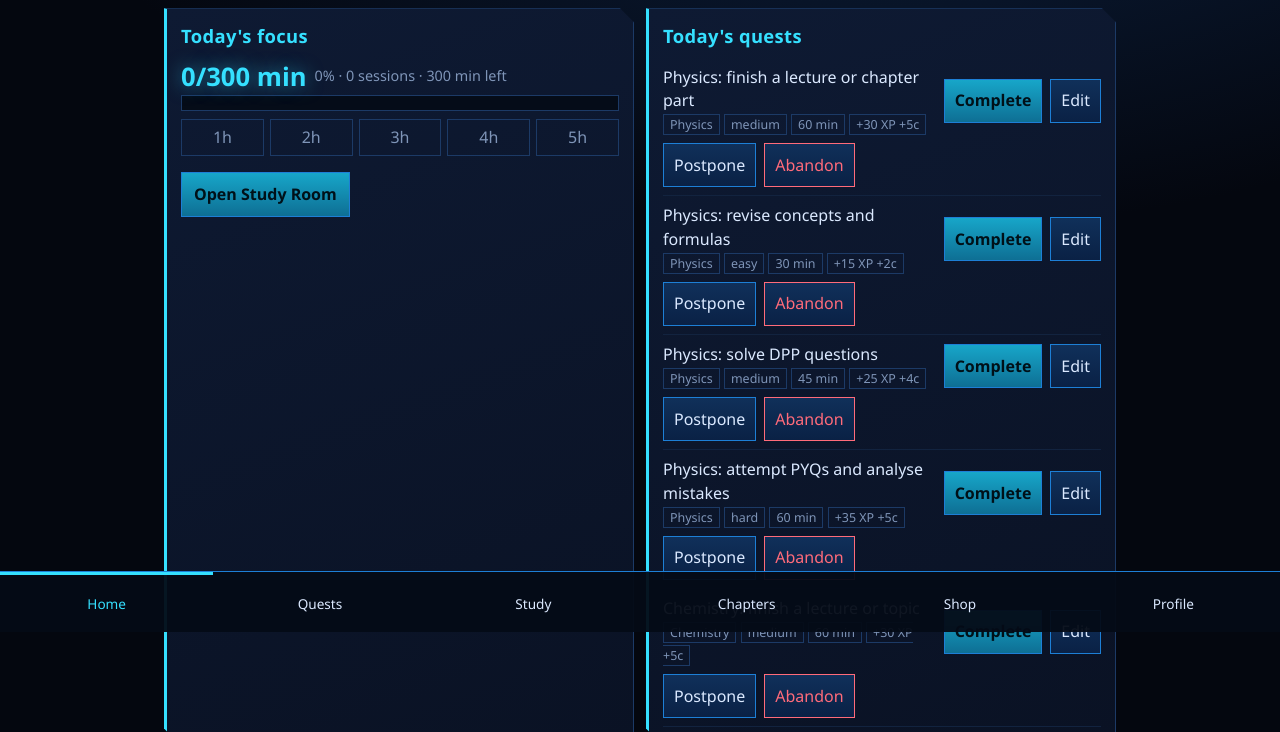
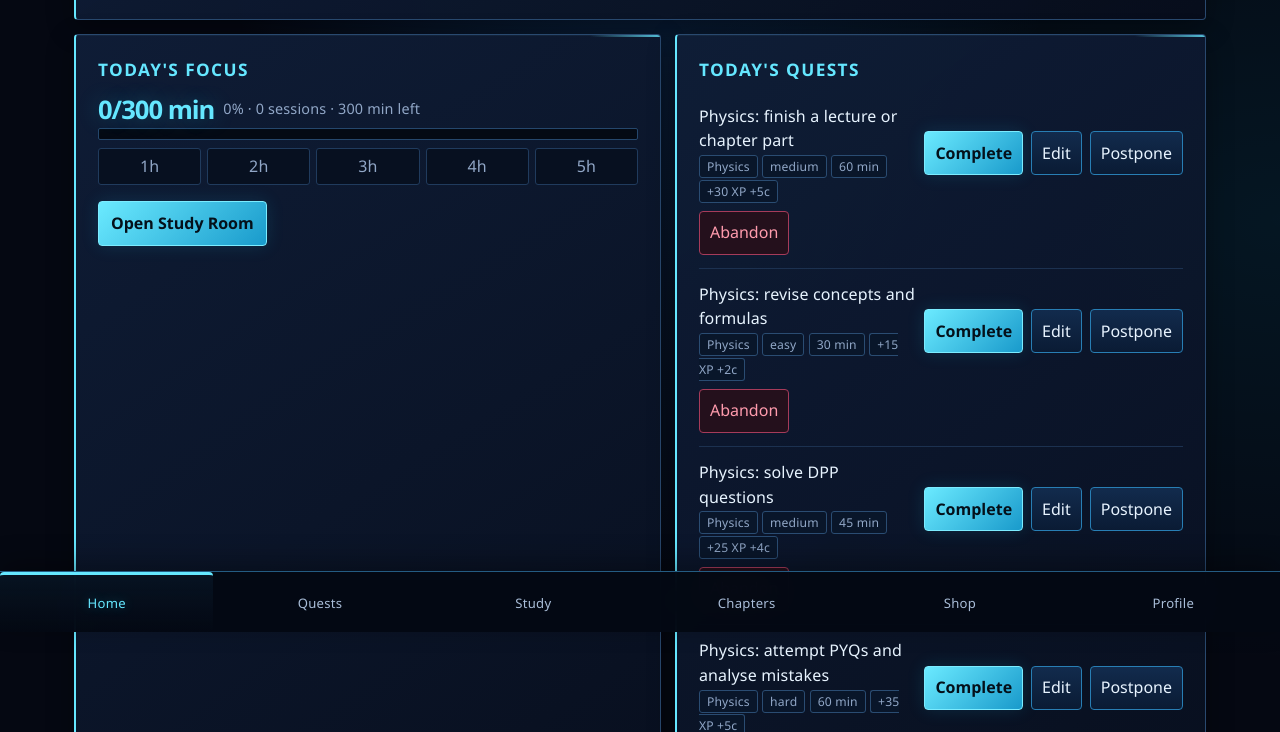
Before and after one commit to nothingtobesaved/The-system-, a plain HTML site: page index.html in a window 1280 px wide. Shown: the part 168-900 px from the top of the page. Drawn offline with Linux system fonts and the light colour scheme.

Commit message:
Add files via upload

```diff
--- a/index.html
+++ b/index.html
@@ -26,6 +26,71 @@ nav{position:fixed;bottom:0;left:0;right:0;display:flex;background:#050b17f2;bor
 .bars{display:flex;gap:6px;align-items:flex-end;height:110px}.bars div{flex:1;text-align:center;font-size:.75rem;color:var(--m)}.bars i{display:block;background:var(--c2);min-height:2px}
 .warn{border-left-color:#ffb84d}.reduce *{transition:none!important;animation:none!important}
 @media(prefers-reduced-motion:reduce){*{transition:none!important;animation:none!important}}
+
+/* THE SYSTEM — Hunter Edition visual refinement */
+:root{
+ --bg:#050812;--p:#0a1020;--p2:#0d1830;--l:#233b61;
+ --c:#65e7ff;--c2:#168bc8;--t:#e8f4ff;--m:#91a7c7;
+ --ok:#65f0b2;--bad:#ff718b;
+}
+html{scroll-behavior:smooth}
+body{
+ background:
+  radial-gradient(ellipse at 50% -15%,rgba(21,100,181,.30),transparent 48%),
+  radial-gradient(ellipse at 100% 30%,rgba(0,211,255,.07),transparent 35%),
+  #050812;
+ color:var(--t);letter-spacing:.01em
+}
+main{max-width:1180px;padding:clamp(12px,2vw,24px);padding-bottom:24px}
+h1{font-size:clamp(1.55rem,3vw,2.1rem);text-shadow:0 0 22px #42cfff26}
+h2{font-size:1.08rem;letter-spacing:.08em;text-transform:uppercase}
+.card{
+ position:relative;isolation:isolate;overflow:hidden;
+ background:linear-gradient(145deg,rgba(15,29,55,.97),rgba(7,13,27,.98));
+ border:1px solid #29496f;border-left:2px solid var(--c);
+ border-radius:4px;padding:clamp(14px,2vw,22px);margin-bottom:14px;
+ clip-path:none;box-shadow:0 8px 28px #0005,inset 0 1px 0 #9be9ff0c
+}
+.card:after{content:"";position:absolute;z-index:-1;top:0;right:0;width:70px;height:2px;background:linear-gradient(90deg,transparent,var(--c));opacity:.8}
+.grid{gap:14px}
+@media(min-width:760px){.grid{grid-template-columns:minmax(0,1.05fr) minmax(0,.95fr)}}
+button,select,input{
+ border:1px solid #2a4d77;border-radius:4px;background:#081326;
+ transition:background .18s,border-color .18s,box-shadow .18s,transform .18s
+}
+button{background:linear-gradient(180deg,#122b4d,#0a1b34);border-color:#287eb4}
+button:hover{border-color:var(--c);box-shadow:0 0 16px #2edbff24}
+button:active{transform:translateY(1px)}
+button.pri{background:linear-gradient(135deg,#6beaff,#199acb);border-color:#7cecff;color:#04101a;box-shadow:0 0 18px #20c9ff22}
+button.dng{background:#24101c;border-color:#a63b5a;color:#ff9bad}
+.row{gap:9px}
+.bar{height:12px;border-radius:2px;border-color:#25476c;background:#040a14}
+.bar i{background:linear-gradient(90deg,#1686d5,#61edff);box-shadow:0 0 15px #42dfff88}
+.big{font-size:clamp(2.2rem,5vw,3.1rem);letter-spacing:-.04em;text-shadow:0 0 22px #35e0ff44}
+.rank{border-radius:4px;background:linear-gradient(145deg,#102b4a,#06101f);border-color:#5fe7ff;box-shadow:0 0 24px #16caff20;text-shadow:0 0 18px #55e9ff}
+.q{padding:13px 0;border-bottom:1px solid #1c3150;gap:8px}
+.q:last-child{border-bottom:0}
+.q .n{line-height:1.55;min-width:180px}
+.tag{border-radius:3px;border-color:#2a4c72;background:#09162a;padding:2px 7px;font-size:.76rem}
+.ms span{border-radius:3px;border-color:#203b5d;background:#071020}
+.ms span.on{background:#0c2d45;box-shadow:0 0 12px #35e0ff20}
+nav{background:rgba(4,9,19,.96);backdrop-filter:blur(16px);border-top:1px solid #245b82;box-shadow:0 -8px 28px #0005}
+nav button{font-size:.82rem;letter-spacing:.02em;color:#a9bdd8}
+nav button.on{color:var(--c);background:linear-gradient(180deg,#12314a44,transparent);border-top-color:var(--c);text-shadow:0 0 12px #35e0ff55}
+#toast .t{border-radius:4px;background:#0b1b31;border-color:var(--c);box-shadow:0 0 22px #35e0ff30}
+#toast .t.e{border-color:var(--bad)}
+input:focus,select:focus,button:focus-visible{outline:2px solid #62eaff;outline-offset:2px}
+a{color:var(--c)}
+@media(max-width:560px){
+ body{font-size:15px}
+ main{padding:10px;padding-bottom:20px}
+ .card{padding:13px}
+ .big{font-size:2.1rem}
+ nav button{font-size:.72rem;padding-inline:2px}
+ .q .n{flex-basis:100%}
+}
+@media(prefers-reduced-motion:reduce){html{scroll-behavior:auto}}
+
 </style></head><body>
 <div id="toast" aria-live="polite"></div><main id="app"></main>
 <nav id="nav"></nav>
```
